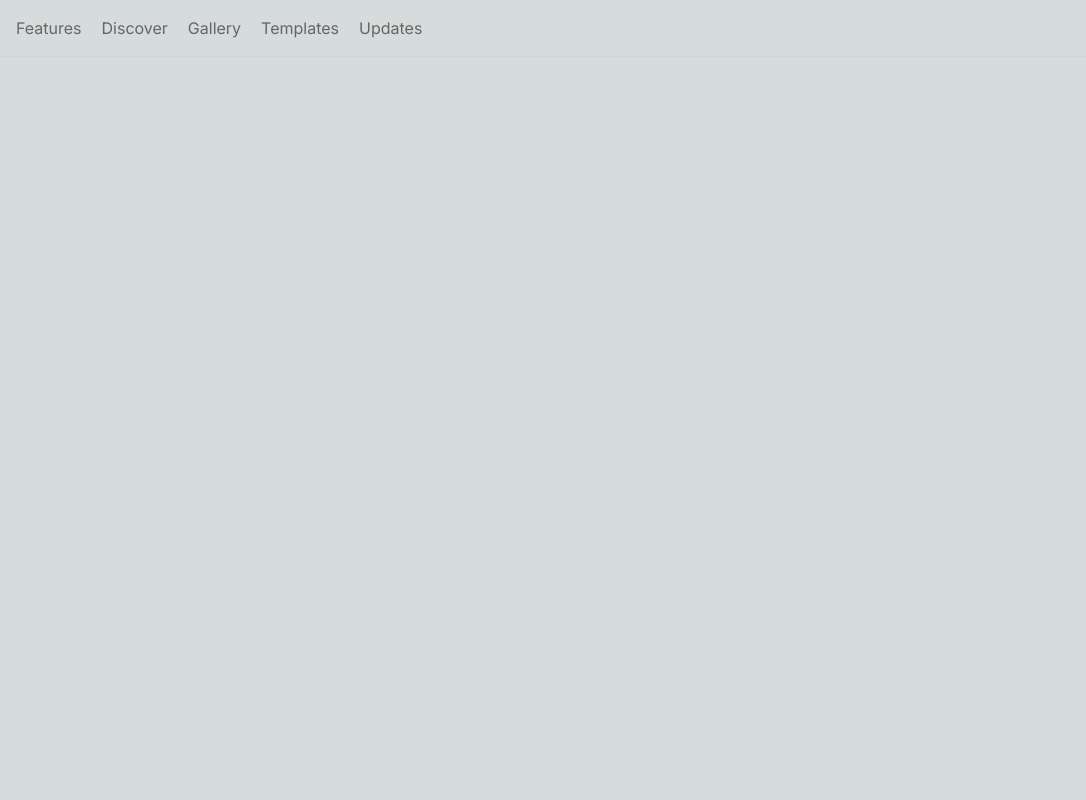
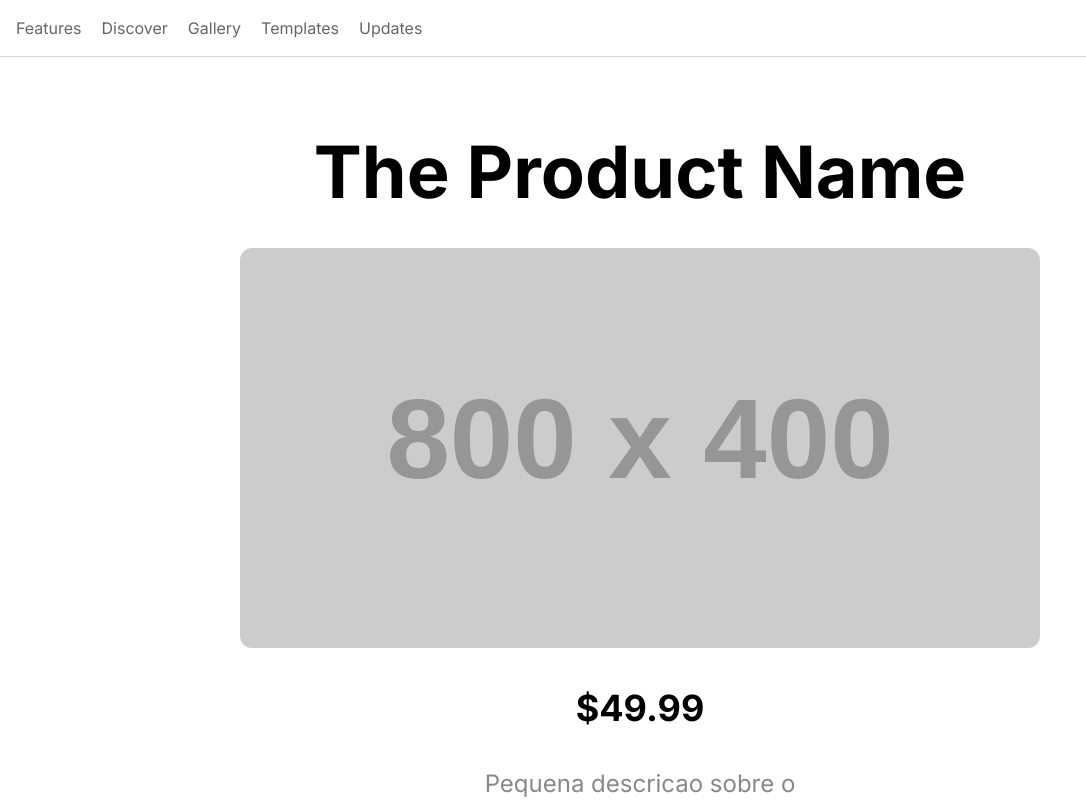
Before and after one commit to TallysonFreitas/shop-fullstack, a Next.js app: page / in a window 1280 px wide. Shown: the top 800 px of the page, without its empty margins (0-1086 px from the left). Built offline with nearby package versions, Linux system fonts and the light colour scheme.

Commit message:
feat: implemente ProductState component

```diff
--- a/app/page.tsx
+++ b/app/page.tsx
@@ -1,9 +1,10 @@
-import { Header } from './ui/Home'
+import { Header, ProductState } from './ui/Home'
 
 export default function Home() {
     return (
-        <>
+        <div className="bg-white">
             <Header />
-        </>
+            <ProductState />
+        </div>
     )
 }
```
